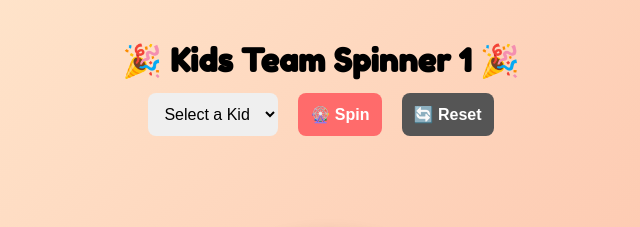
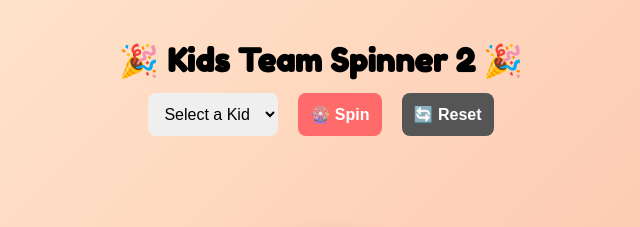
Before and after one commit to slowhandblues/team-spinner, a plain HTML site: page index.html in a window 1280 px wide. Shown: the top 227 px of the page, 319-959 px from the left. Drawn offline with Linux system fonts and the light colour scheme.

Commit message:
versioning

```diff
--- a/index.html
+++ b/index.html
@@ -136,7 +136,7 @@ canvas {
 
 <body>
 
-<h1>🎉 Kids Team Spinner 1 🎉</h1>
+<h1>🎉 Kids Team Spinner 2 🎉</h1>
 
 <select id="nameSelect">
   <option value="">Select a Kid</option>
```
